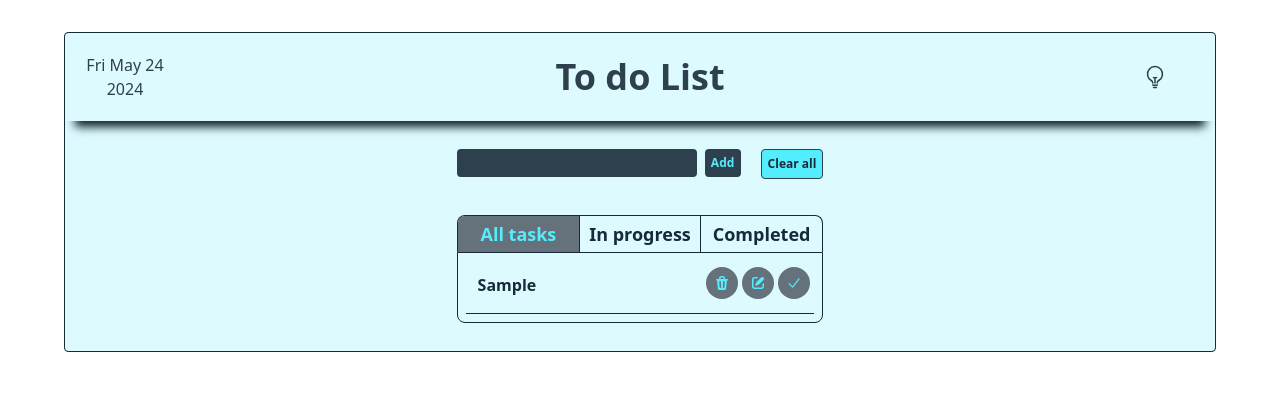
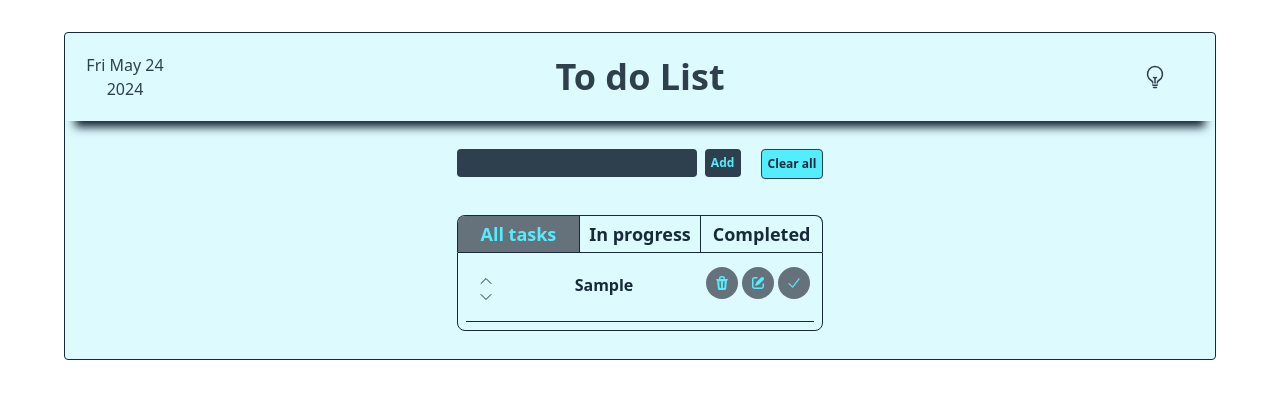
Before and after one commit to Rinakat225/Todo-list, a React (Create React App) app: page / in a window 1280 px wide. Both pictures are taken after typing "Sample" into the empty fields and a click on the button "Add". Shown: the top 398 px of the page. Built offline with nearby package versions, Linux system fonts and the light colour scheme.

Commit message:
Implemented "moveUp" and "moveDown" buttons to enable reordering the list items provisionally

```diff
--- a/src/TodoList.jsx
+++ b/src/TodoList.jsx
@@ -79,6 +79,27 @@ export default function TodoList() {
         }
     };
 
+    const handleMoveTaskUpButtonClick = (index) => {
+        if (index === 0) return;
+
+        const taskMovingUp = [...userInput];
+        [taskMovingUp[index], taskMovingUp[index - 1]] = [
+            taskMovingUp[index - 1],
+            taskMovingUp[index],
+        ];
+        setUserInput(taskMovingUp);
+    };
+    const handleMoveTaskDownButtonClick = (index) => {
+        if (index === userInput.length - 1) return;
+
+        const taskMovingDown = [...userInput];
+        [taskMovingDown[index], taskMovingDown[index + 1]] = [
+            taskMovingDown[index + 1],
+            taskMovingDown[index],
+        ];
+        setUserInput(taskMovingDown);
+    };
+
     const currentDate = new Date();
     const date = new Date(
         new Date(currentDate).setDate(currentDate.getDate())
@@ -113,7 +134,6 @@ export default function TodoList() {
                     setNewTask={setNewTask}
                     onAddNewTaskButtonClick={handleAddNewTaskButtonClick}
                     onClearAllTasksButtonClick={handleClearAllTasksButtonClick}
-                    userInput={userInput}
                     onShowExistingTasksConditionally={
                         handleShowExistingTasksConditionally
                     }
@@ -128,7 +148,7 @@ export default function TodoList() {
                 {showTasks && (
                     <div className="border-[#172a3a] border-[1px] dark:border-[#54edfe] rounded-b-lg mb-7">
                         {handleFilterExistingTasksConditionally().map(
-                            (input) => (
+                            (input, index) => (
                                 <TaskList
                                     userInput={input.newTask}
                                     id={input.id}
@@ -152,6 +172,13 @@ export default function TodoList() {
                                     onMarkTaskCompletedButtonClick={
                                         handleMarkTaskCompletedButtonClick
                                     }
+                                    index={index}
+                                    onMoveTaskUpButtonClick={
+                                        handleMoveTaskUpButtonClick
+                                    }
+                                    onMoveTaskDownButtonClick={
+                                        handleMoveTaskDownButtonClick
+                                    }
                                 />
                             )
                         )}
--- a/src/components/NewTasks.jsx
+++ b/src/components/NewTasks.jsx
@@ -7,7 +7,6 @@ export default function NewTasks({
     onAddNewTaskButtonClick,
     onClearAllTasksButtonClick,
     onShowExistingTasksConditionally,
-    userInput,
 }) {
     const handleSubmitUserInputButtonClick = (e) => {
         e.preventDefault();
@@ -18,7 +17,6 @@ export default function NewTasks({
             newTask,
             completed: false,
             id: Date.now(),
-            order: userInput.length,
         };
 
         onAddNewTaskButtonClick(task);
--- a/src/components/TaskList.jsx
+++ b/src/components/TaskList.jsx
@@ -12,6 +12,9 @@ export default function TaskList({
     onSaveEditedTaskButtonClick,
     onCancelEditingModeButtonClick,
     onMarkTaskCompletedButtonClick,
+    index,
+    onMoveTaskUpButtonClick,
+    onMoveTaskDownButtonClick,
 }) {
     const TASKLIST_DEFAULT_TEXT_CLASSNAMES =
         'text-base font-semibold flex justify-between p-3 gap-8 text-[#172a3a] dark:text-[#54edfe]';
@@ -34,6 +37,40 @@ export default function TaskList({
                         : `${TASKLIST_DEFAULT_TEXT_CLASSNAMES}`
                 }
             >
+                <div className="flex flex-col">
+                    <button onClick={() => onMoveTaskUpButtonClick(index)}>
+                        <svg
+                            xmlns="http://www.w3.org/2000/svg"
+                            fill="none"
+                            viewBox="0 0 24 24"
+                            strokeWidth={1.5}
+                            stroke="currentColor"
+                            className="size-4"
+                        >
+                            <path
+                                strokeLinecap="round"
+                                strokeLinejoin="round"
+                                d="m4.5 15.75 7.5-7.5 7.5 7.5"
+                            />
+                        </svg>
+                    </button>
+                    <button onClick={() => onMoveTaskDownButtonClick(index)}>
+                        <svg
+                            xmlns="http://www.w3.org/2000/svg"
+                            fill="none"
+                            viewBox="0 0 24 24"
+                            strokeWidth={1.5}
+                            stroke="currentColor"
+                            className="size-4"
+                        >
+                            <path
+                                strokeLinecap="round"
+                                strokeLinejoin="round"
+                                d="m19.5 8.25-7.5 7.5-7.5-7.5"
+                            />
+                        </svg>
+                    </button>
+                </div>
                 <ul>
                     <li key={id}>
                         {edit === id ? (
```
